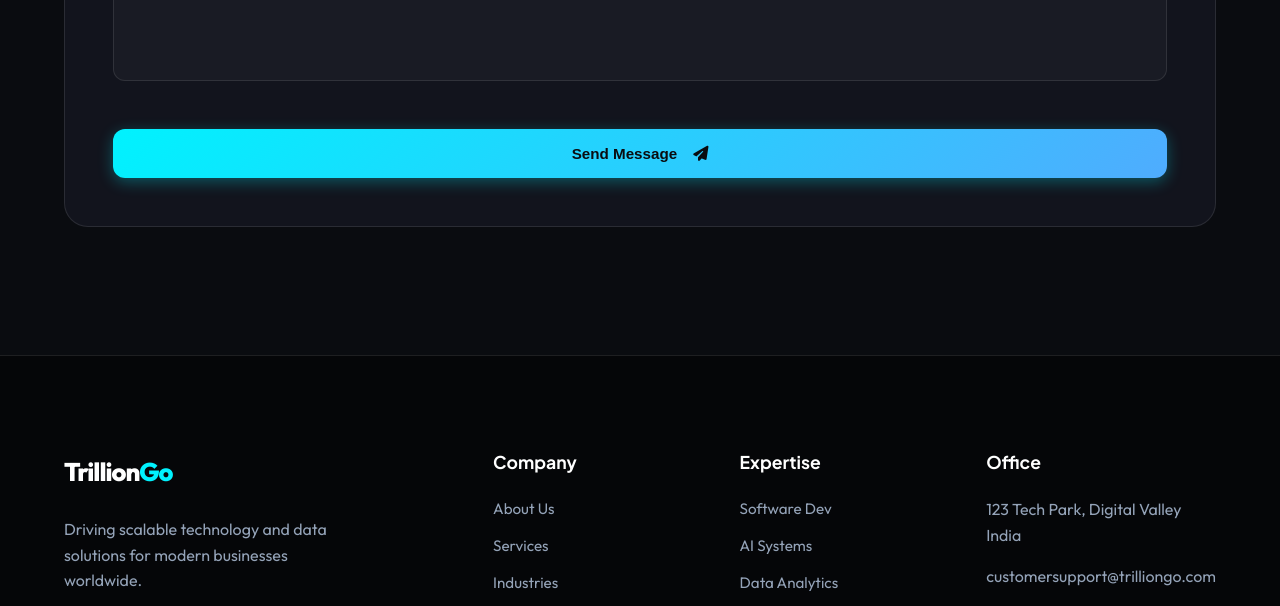
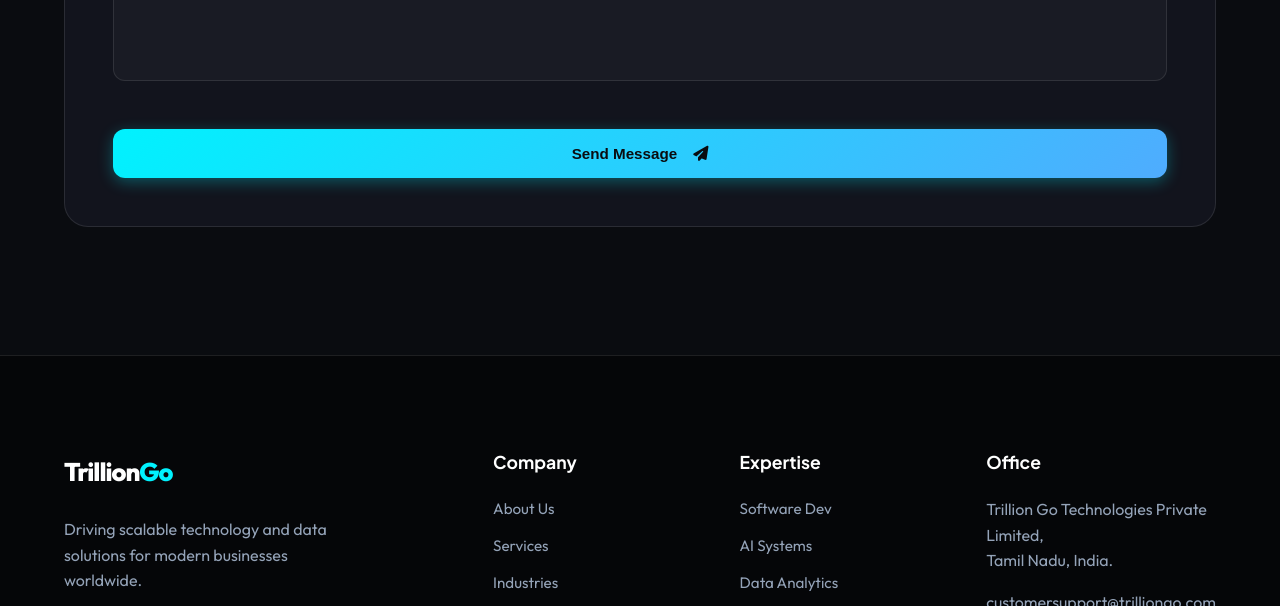
Before and after one commit to BALAJIMUNIRATHINAMM/trilliongo, a plain HTML site: page contact.html in a window 1280 px wide. Shown: the part 1457-2063 px from the top of the page. Drawn offline with Linux system fonts and the light colour scheme.

Commit message:
Update contact.html

```diff
--- a/contact.html
+++ b/contact.html
@@ -177,7 +177,7 @@
                 </div>
                 <div class="footer-links">
                     <h4 class="footer-title">Office</h4>
-                    <p style="margin-bottom: 1rem; color: var(--text-muted)">123 Tech Park, Digital Valley<br>India</p>
+                    <p style="margin-bottom: 1rem; color: var(--text-muted)">Trillion Go Technologies Private Limited,<br>Tamil Nadu, India.</p>
                     <p style="color: var(--text-muted)">customersupport@trilliongo.com</p>
                 </div>
             </div>
```
